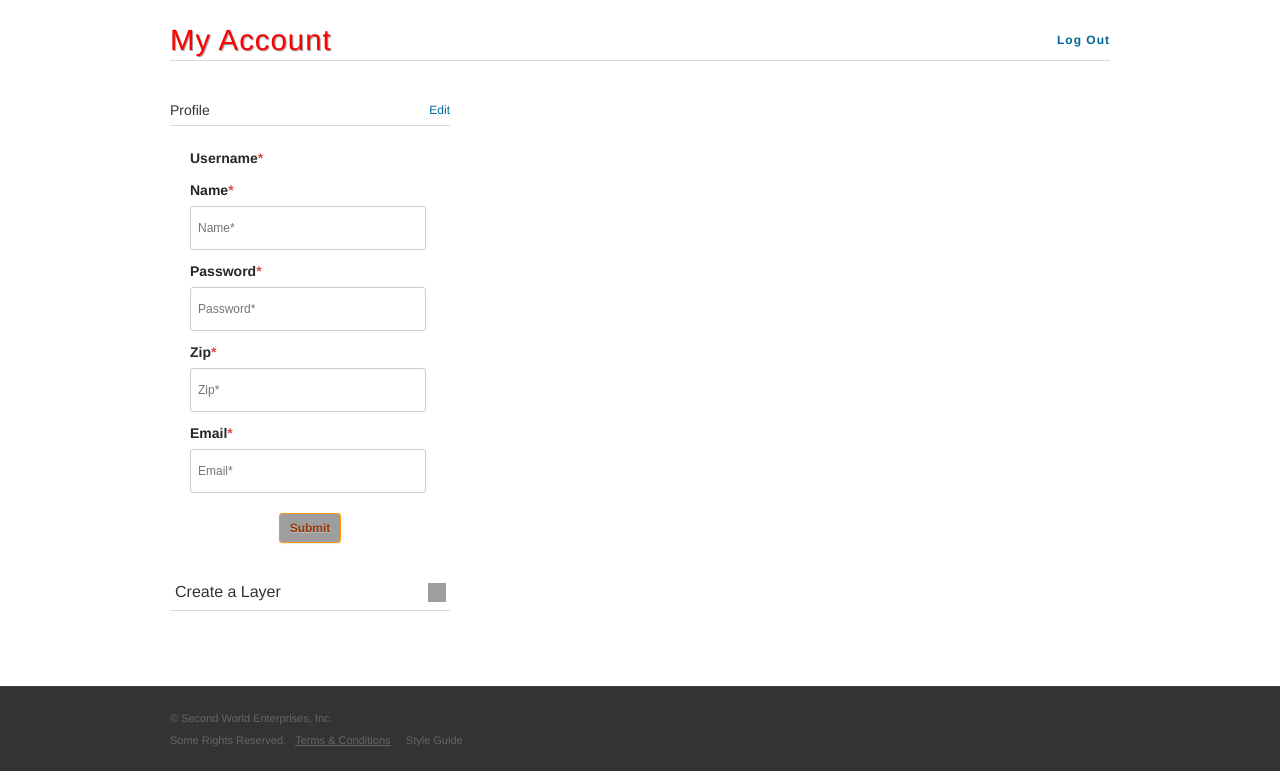
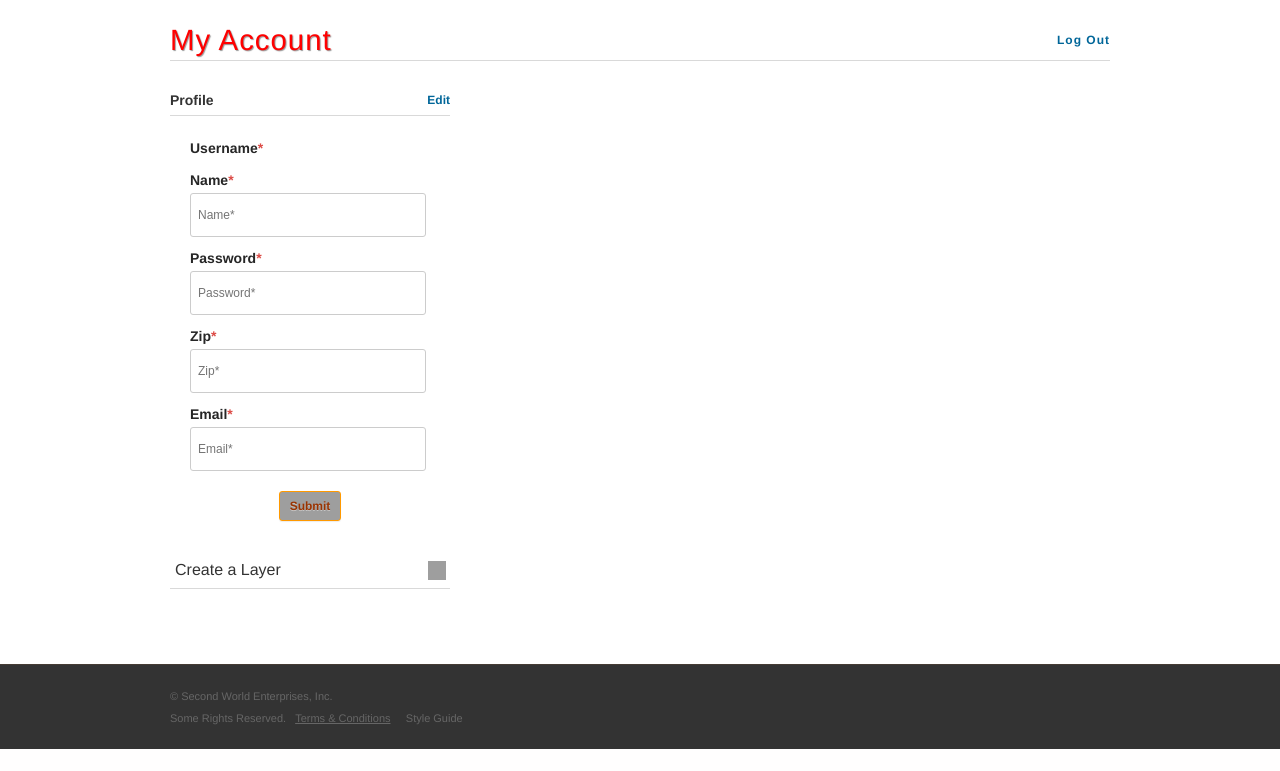
Before and after one commit to gerardomperez/Layres, a PHP site: page /MyAccount.php?action=Newpassword in a window 1280 px wide. Shown: the part 367-1138 px from the top of the page. After the commit the page ends 1116 px from the top, so only its background shows below. Run offline with PHP 8.4, Linux system fonts and the light colour scheme; the visitor is signed in with stand-in values (Sample User, id 1); data that the repository does not hold is empty; some libraries are stand-ins or nearby versions; grey boxes are pictures that could not be loaded.

Commit message:
many updates

```diff
--- a/css/style.css
+++ b/css/style.css
@@ -213,6 +213,7 @@ h4 {
 	line-height:19px;
 	color:#333;
 	padding: 5px 0;
+	font-weight:bold !important;
 }
 .h4-submenu {
 	font-size:12px;
@@ -277,7 +278,7 @@ h1 strong, h2 strong, h3 strong, h4 strong, h5 strong, h6 strong {
 	font-weight:600;
 }
 .LayerDescription {
-	font-size: 13px;
+	font-size: 14px;
 	}
 /* ================= List Styles ================= */
 ul {
@@ -718,7 +719,7 @@ p + hr {
 }
 .sidebar {
 	width:280px;
-	margin:10px 0 0 0;
+	margin:0;
 	float:left;
 	min-height: 500px;
 }
@@ -2075,13 +2076,16 @@ width:250px;
 	cursor:pointer;
 }
 label {
-	margin:0 0 5px 0;
+	margin:0 0 2px 0;
 	font-size:14px;
 	color:#262626;
 	font-weight:bold;
 	cursor:pointer;
 	display:block;
 }
+.SmallLabel {
+	font-size:12px;
+	}
 label span {
 	color:#dc4b46;
 }
```
